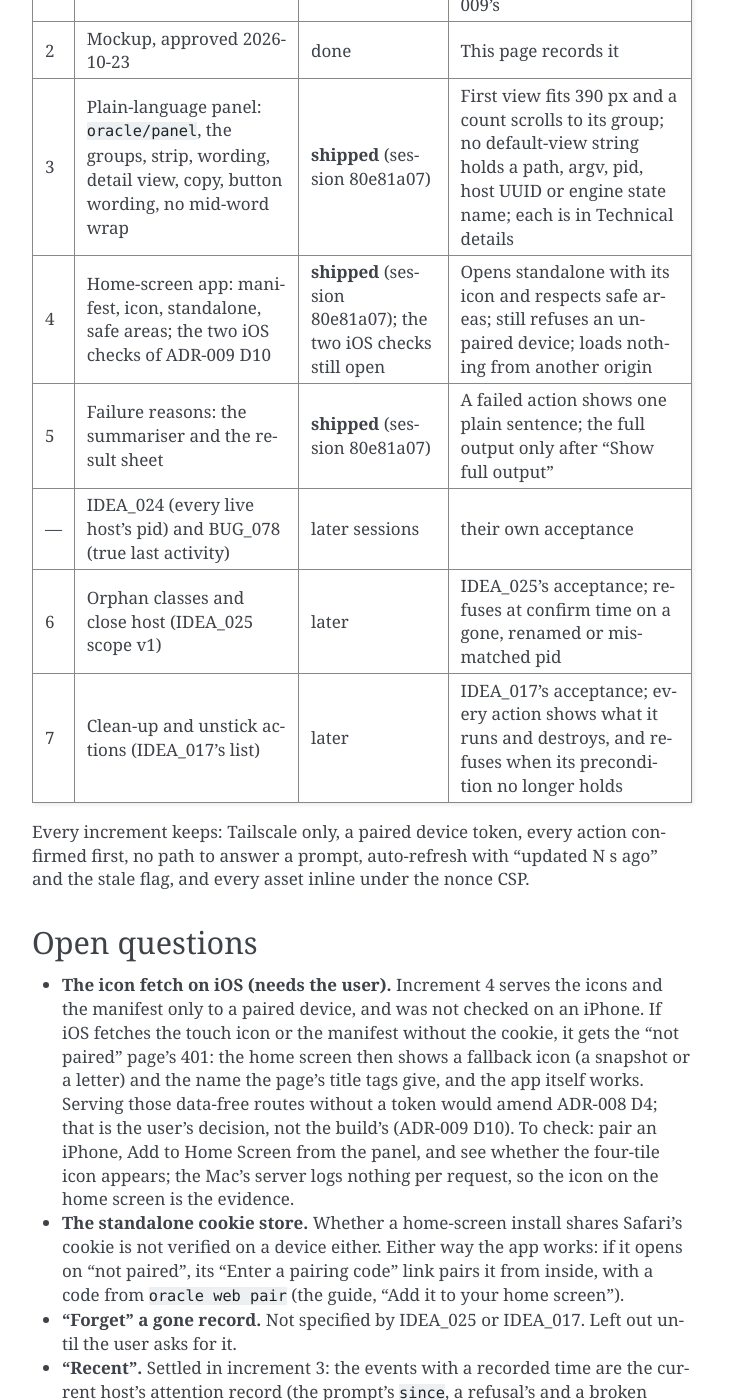
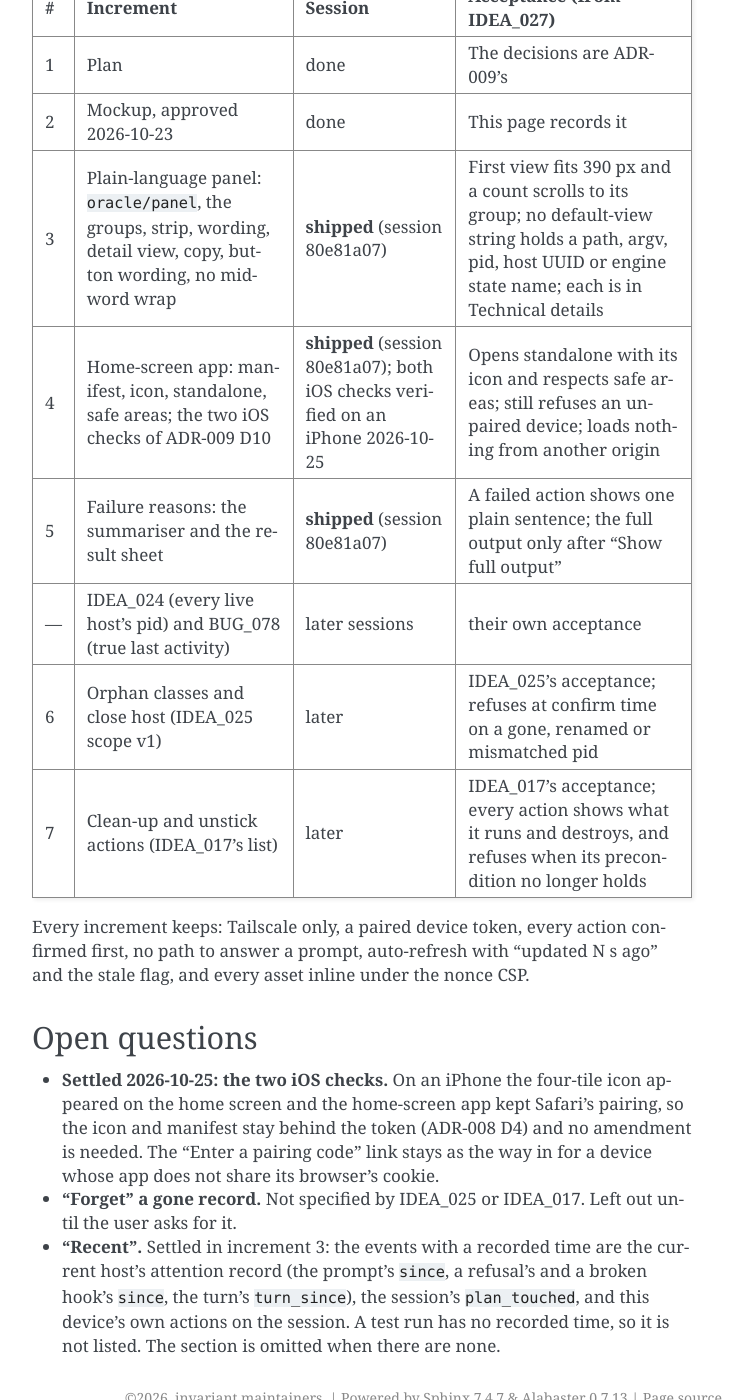
Before and after one commit to Mindchallenges/Invariant, a Sphinx documentation site: the page built from docs/architecture/oracle-panel.md, in a window 1280 px wide and 1400 px high, scrolled down 19857 px. Shown: the whole window, without its empty margins (388-1141 px from the left). Built offline with Sphinx 7.4.7, drawn with Linux system fonts in a browser that asks for light colours; some of the changed text lies outside the part shown.

Commit message:
docs - oracle home-screen app: ADR-009 D10 iOS checks verified on an iPhone
The user checked on an iPhone on 2026-10-25 that the home-screen app showed
the four-tile icon and did not ask to pair again. So iOS sends the pairing
cookie for the touch icon and the standalone app shares Safari's pairing;
ADR-008 D4 needs no amendment. The ADR keeps its original unverified
bullets as history, the open questions are settled, the guide drops its
unverified wording and the fallback-icon row now says how to recover.

Co-Authored-By: Claude Opus 5.5 <noreply@anthropic.com>

```diff
--- a/docs/architecture/oracle-panel.md
+++ b/docs/architecture/oracle-panel.md
@@ -498,8 +498,10 @@ left open:
 | Pairing inside the app | The "not paired" page links "Enter a pairing code" to `/pair`, which is inside the app's scope, so a code from `oracle web pair` can be typed in the standalone app itself |
 
 The two iOS checks of ADR-009 D10 could not be made on a device in this
-increment, so both stay open questions below; the guide says what to do
-either way.
+increment. The user made both on an iPhone on 2026-10-25: the four-tile icon
+appeared on the home screen (iOS sends the cookie for the touch icon), and
+the home-screen app opened without asking to pair again (it shares Safari's
+pairing). The token rule stands unchanged.
 
 ## As built in increment 5
 
@@ -525,7 +527,7 @@ open:
 | 1 | Plan | done | The decisions are ADR-009's |
 | 2 | Mockup, approved 2026-10-23 | done | This page records it |
 | 3 | Plain-language panel: `oracle/panel`, the groups, strip, wording, detail view, copy, button wording, no mid-word wrap | **shipped** (session 80e81a07) | First view fits 390 px and a count scrolls to its group; no default-view string holds a path, argv, pid, host UUID or engine state name; each is in Technical details |
-| 4 | Home-screen app: manifest, icon, standalone, safe areas; the two iOS checks of ADR-009 D10 | **shipped** (session 80e81a07); the two iOS checks still open | Opens standalone with its icon and respects safe areas; still refuses an unpaired device; loads nothing from another origin |
+| 4 | Home-screen app: manifest, icon, standalone, safe areas; the two iOS checks of ADR-009 D10 | **shipped** (session 80e81a07); both iOS checks verified on an iPhone 2026-10-25 | Opens standalone with its icon and respects safe areas; still refuses an unpaired device; loads nothing from another origin |
 | 5 | Failure reasons: the summariser and the result sheet | **shipped** (session 80e81a07) | A failed action shows one plain sentence; the full output only after "Show full output" |
 | — | IDEA_024 (every live host's pid) and BUG_078 (true last activity) | later sessions | their own acceptance |
 | 6 | Orphan classes and close host (IDEA_025 scope v1) | later | IDEA_025's acceptance; refuses at confirm time on a gone, renamed or mismatched pid |
@@ -537,21 +539,11 @@ ago" and the stale flag, and every asset inline under the nonce CSP.
 
 ## Open questions
 
-- **The icon fetch on iOS (needs the user).** Increment 4 serves the icons
-  and the manifest only to a paired device, and was not checked on an
-  iPhone. If iOS fetches the touch icon or the manifest without the cookie,
-  it gets the "not paired" page's 401: the home screen then shows a fallback
-  icon (a snapshot or a letter) and the name the page's title tags give, and
-  the app itself works. Serving those data-free routes without a token would
-  amend ADR-008 D4; that is the user's decision, not the build's
-  (ADR-009 D10). To check: pair an iPhone, Add to Home Screen from the
-  panel, and see whether the four-tile icon appears; the Mac's server logs
-  nothing per request, so the icon on the home screen is the evidence.
-- **The standalone cookie store.** Whether a home-screen install shares
-  Safari's cookie is not verified on a device either. Either way the app
-  works: if it opens on "not paired", its "Enter a pairing code" link pairs
-  it from inside, with a code from `oracle web pair` (the guide, "Add it to
-  your home screen").
+- **Settled 2026-10-25: the two iOS checks.** On an iPhone the four-tile icon
+  appeared on the home screen and the home-screen app kept Safari's pairing,
+  so the icon and manifest stay behind the token (ADR-008 D4) and no
+  amendment is needed. The "Enter a pairing code" link stays as the way in
+  for a device whose app does not share its browser's cookie.
 - **"Forget" a gone record.** Not specified by IDEA_025 or IDEA_017. Left
   out until the user asks for it.
 - **"Recent".** Settled in increment 3: the events with a recorded time are
--- a/docs/architecture/oracle.md
+++ b/docs/architecture/oracle.md
@@ -781,11 +781,9 @@ D4), so an unpaired device gets the "not paired" page for them too. Every
 page sets `viewport-fit=cover` and pads by `env(safe-area-inset-*)`, and the
 bottom sheet pads by the bottom and side insets. The "not paired" page links
 `/pair`, so a home-screen app that does not share the browser's cookie can be
-paired from inside itself. Whether iOS sends the cookie when it fetches the
-touch icon is not verified on a device: if it does not, the home screen shows
-a fallback icon and the app still works. Serving the icon without the token
-would amend ADR-008 D4, and is the user's decision ([oracle-panel.md](oracle-panel.md),
-"Open questions").
+paired from inside itself. On an iPhone (2026-10-25) iOS sent the
+cookie when it fetched the touch icon, and the home-screen app kept Safari's
+pairing, so the token rule needs no exception ([oracle-panel.md](oracle-panel.md)).
 
 ### What the page shows
 
@@ -1058,8 +1056,8 @@ tokens, wording, the increment plan) is
 - **Increment 4 has shipped**: the home-screen app, a manifest and icons
   served under the same token and a CSP that adds only `manifest-src 'self'`
   and `img-src 'self'`, the iOS standalone tags, and safe-area padding
-  ("Who gets an answer" above). Two iOS behaviours are unverified on a
-  device; [oracle-panel.md](oracle-panel.md) keeps them as open questions.
+  ("Who gets an answer" above). Both iOS behaviours D10 named were
+  verified on an iPhone on 2026-10-25 ([oracle-panel.md](oracle-panel.md)).
 - **Increment 5 has shipped**: a one-line reason for a failed action
   (ADR-009 D9). When a job ends, `webactions.summarise` reads its kept
   output for the line invariant's CLI writes for its own errors
--- a/docs/guide/oracle-web.md
+++ b/docs/guide/oracle-web.md
@@ -206,10 +206,10 @@ On an iPhone:
 On Android, Chrome's menu offers Install app or Add to Home screen on the
 same page.
 
-**If the app opens on "not paired".** On iOS an app added to the home screen
-may keep its own cookies, apart from Safari's, so it may not know the
-pairing Safari has. It then shows the "not paired" page, which pairs it from
-inside the app:
+**If the app opens on "not paired".** On an iPhone the app added to the home
+screen kept Safari's pairing when this was checked, so it opens on the panel
+straight away. If yours does open on "not paired" (another browser or
+device, or a pairing that was revoked), pair it from inside the app:
 
 1. On the Mac, run `invariant oracle web pair --name phone-app` (any name;
    it is a second device in `oracle web devices`).
@@ -220,17 +220,11 @@ inside the app:
 The app then opens on the panel, and stays paired as Safari does. Revoking
 it is the same as any device (step 5).
 
-**What has been checked, and what has not.** The manifest, the icons, the
-full-screen tags, the safe-area padding and pairing from the "not paired"
-page are built and tested in invariant's suite. Two iOS behaviours have not
-yet been checked on an iPhone: whether an app added to the home screen keeps
-Safari's pairing, and whether iOS sends the pairing cookie when it fetches
-the icon. The icon and the app's manifest are served only to a paired
-device, like the page. If iOS fetches the icon without the cookie, the home
-screen shows a plain fallback icon (a picture of the page, or a letter)
-instead of the four tiles; the app still works. Serving the icon to unpaired
-devices would loosen the rule that an unpaired device gets nothing, so it is
-not done without the user's decision (ADR-009 D10).
+**What has been checked.** On an iPhone (2026-10-25) the panel added to the home
+screen showed its four-tile icon and opened without asking to pair again.
+The manifest, the icons, the full-screen tags, the safe-area padding and
+pairing from the "not paired" page are also tested in invariant's suite. The
+icon and the manifest are served only to a paired device, like the page.
 
 ## The Local Network permission prompt
 
@@ -347,7 +341,7 @@ on its certificate. The agent's log is `~/.invariant/oracle/web.log`.
 | The phone times out, but the Mac says serving | Allow Local Network for Python (see above). Check that Tailscale is connected on the phone, and that the address on the phone matches the one `status` prints. |
 | The phone shows "not paired" | The device was revoked, its cookie was cleared, or it is a different browser. Pair it again. |
 | The home-screen app shows "not paired" | It may not share Safari's pairing. Pair it from inside the app: run `pair` on the Mac and tap "Enter a pairing code" (step 6). If it was revoked while open, swipe it away in the app switcher and open it again to reach that page. |
-| The home-screen icon is a picture of the page or a letter, not four tiles | iOS fetched the icon without the pairing cookie, so it got nothing. The app works the same. See "What has been checked" in step 6. |
+| The home-screen icon is a picture of the page or a letter, not four tiles | The device was not paired in that browser when you added it, so the icon request got nothing. Pair in the browser first, then remove the icon and add it again. The app works the same either way. |
 | "not this server" (421) | Over HTTPS, the browser named something other than the Mac's `*.ts.net` name, such as its address; the page names the right URL. Over plain HTTP, it was not the Mac's tailnet address or its name. Use the link `pair` prints. |
 | A failed step's "Why" quotes a line instead of naming a cause | The output did not state a cause in a form invariant wrote, so the page quotes the output's last meaningful line rather than guess. Open "Show full output" and read upward from the end; if the step is one you can run yourself, Copy its command from the step and run it in a terminal on the Mac. |
 | "Why" says "invariant could not find a value for …" | The project's manifest discovers that value with a command of its own, and the command printed nothing or failed. Run the step in a terminal on the Mac to see the command's own message, and fix the discovery command or the condition it checks (for example, more than one simulator booted). |
```
Also changed, not shown: docs/adr/ADR-009-the-oracle-page-becomes-a-mobile-control-panel.md (+7 -1 lines).
